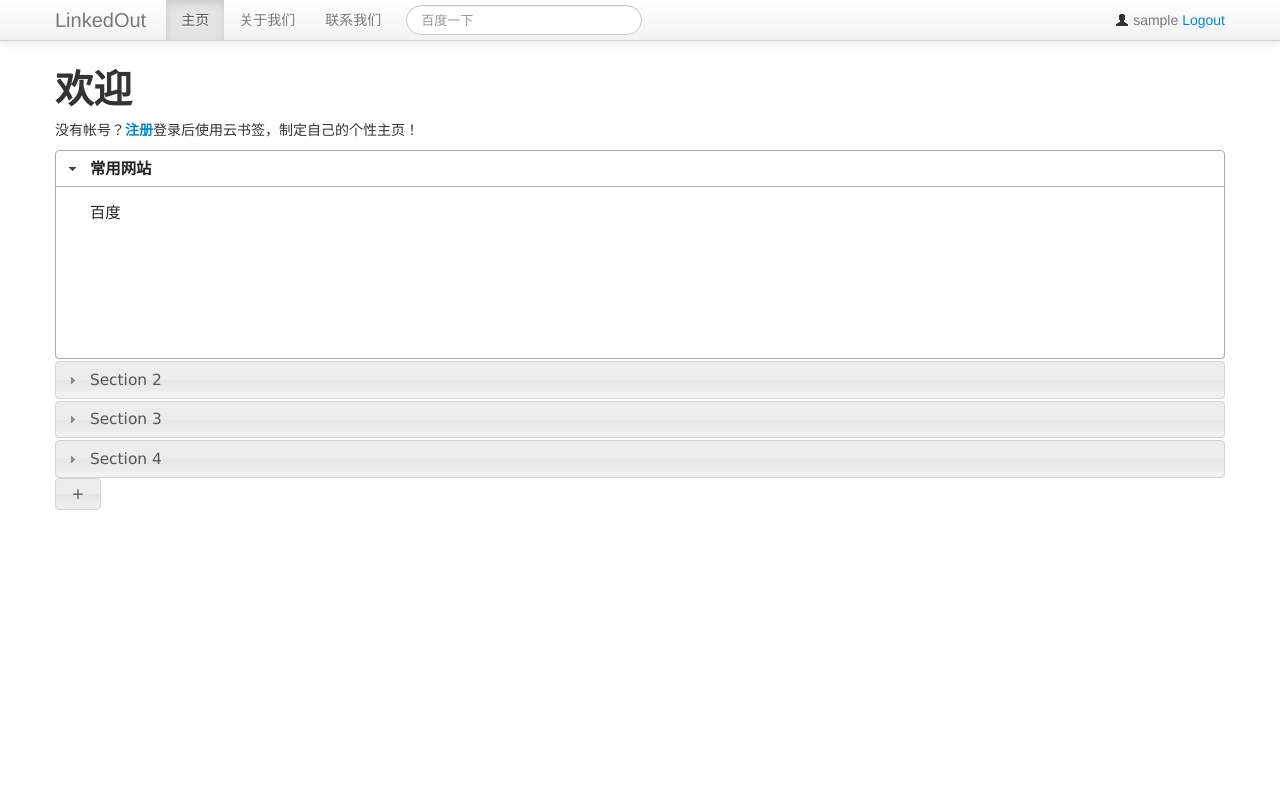
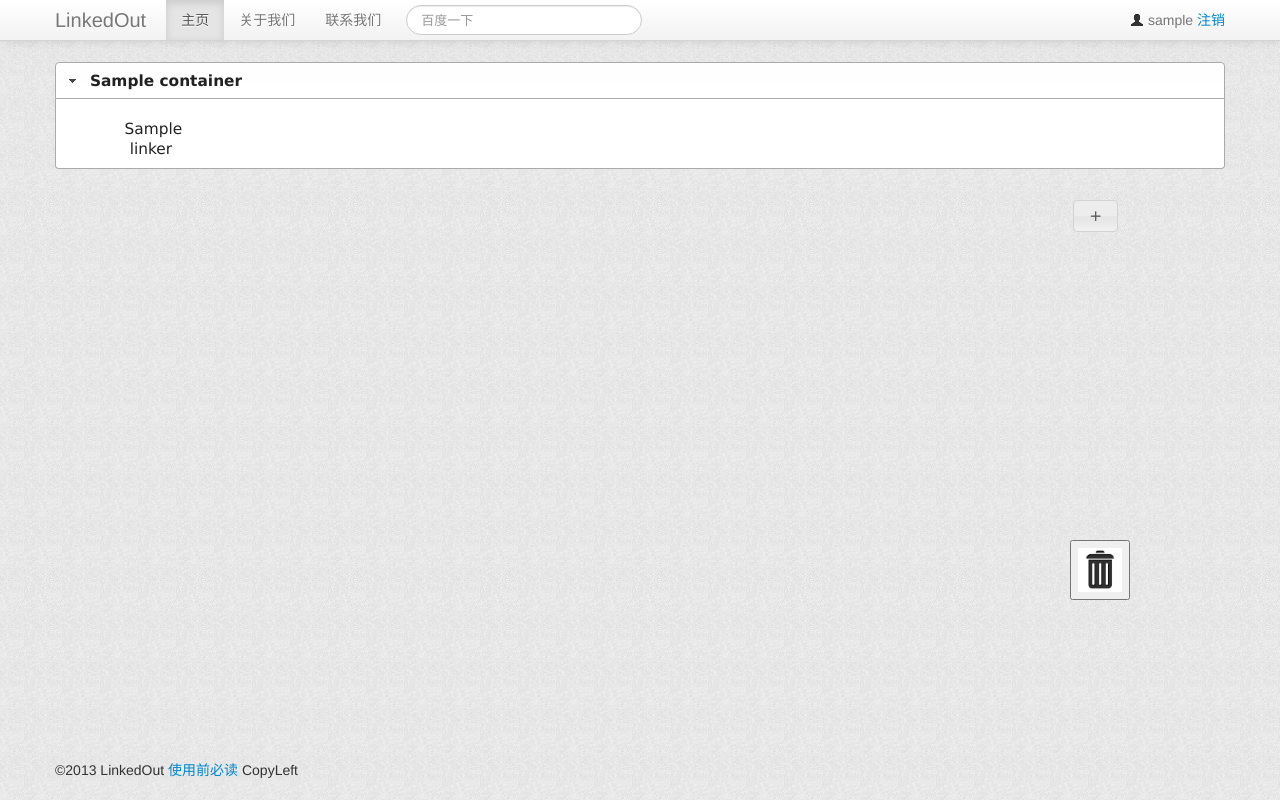
Before and after one commit to liaosiwei/linkedout, a Django app: page / in a window 1280 px wide. Run offline with Django 3.2, Linux system fonts and the light colour scheme; a user stored in the database is signed in; tables that the repository leaves empty hold one stand-in row (values such as "Sample post"); parts of the project's set-up code (start-up, migrations or seed data) failed here and were passed over; some libraries are stand-ins or nearby versions.

Commit message:
go on finish the throughtout function of the linkedout

```diff
--- a/linker/models.py
+++ b/linker/models.py
@@ -18,7 +18,7 @@ class Linker(models.Model):
     opinion = models.CharField(max_length=400, null=True, blank=True)
     votes = models.IntegerField(default=0)
     date = models.DateTimeField('date created', null=True, blank=True)
-    # deleted = models.BooleanField(default=False)
+    deleted = models.BooleanField(default=False)
 
     def __unicode__(self):
         return u'%s: %s' % (self.name, self.link)
--- a/linker/templates/linker/base.html
+++ b/linker/templates/linker/base.html
@@ -14,7 +14,13 @@
     {% block css %} {% endblock %}
     <style type="text/css">
       body {
-        padding-top: 60px; /* 60px to make the container go all the way to the bottom of the topbar */
+      	  background: url({% static 'linker/img/bg_white.png'%}) repeat;
+          padding-top: 60px; /* 60px to make the container go all the way to the bottom of the topbar */
+      }
+      .bottom-line {
+      	  position: absolute;
+      	  bottom: 20px;
+      	  /* right: 400px; */
       }
     </style>
 
@@ -37,11 +43,11 @@
     <div class="navbar navbar-fixed-top">
       <div class="navbar-inner">
         <div class="container">
-          <button type="button" class="btn btn-navbar" data-toggle="collapse" data-target=".nav-collapse">
+<!--           <button type="button" class="btn btn-navbar" data-toggle="collapse" data-target=".nav-collapse">
             <span class="icon-bar"></span>
             <span class="icon-bar"></span>
             <span class="icon-bar"></span>
-          </button>
+          </button> -->
           <div class="nav-collapse collapse">
           	<a class="brand" href="#">LinkedOut</a>
             <ul class="nav">
@@ -57,7 +63,7 @@
             {% if user.is_authenticated %}
             <p class="navbar-text pull-right">
             <a href="#" class="navbar-link"><i class="icon-user"></i> {{ user.username }}  </a>
-            <a href="/auths/logout/">Logout</a>
+            <a href="/auths/logout/">注销</a>
             </p>
             {% else %}
             <form class="navbar-form pull-right" method="post" action="/auths/login/">
@@ -72,10 +78,15 @@
         </div>
       </div>
     </div>
-
     <div class="container">
 	{% block content %}
 	{% endblock %}
+	<div class="bottom-line">
+		&#169;2013 LinkedOut
+		<a href=#>使用前必读</a>
+		<span>CopyLeft</span>
+		<em class=s-bottom-copyright>&nbsp;&nbsp;&nbsp;&nbsp;</em>
+	</div>
     </div> <!-- /container -->
 
     <!-- Le javascript
--- a/linker/templates/linker/index.html
+++ b/linker/templates/linker/index.html
@@ -1,9 +1,42 @@
 {% extends "linker/base.html" %}
 {% load staticfiles %}
+{% load linker_extras %}
 {% block css %}
 	<link href="{% static 'linker/css/jquery-ui.css' %}" rel="stylesheet">
+	<style type="text/css">
+		#sortable { list-style-type: none; margin: 0; padding: 0; width: 450px; }
+  		#sortable li { margin: 3px 3px 3px 20px; padding: 1px; float: left; width: 80px; height: 30px; font-size: 1em; text-align: center; }
+      	#favicon {position: relative; top: -2px; witdth: 40px; height: 14px;}
+      	#create-link {position: absolute; right: 160px; top: 200px;}
+      	#link-trash {
+      		position: absolute; right: 150px; bottom: 200px;
+      		width: 60px; height: 60px;
+      	}
+      }
+  	</style>
 {% endblock %}
 {% block content %}
+	{% if user.is_authenticated %}
+	<div id="accordion">
+		{% for container in container_list %}
+			<h3><strong>
+				{{ container.name }}
+			</strong></h3>
+			<div>
+				<ul id="sortable" id="draggable">
+					{% for link in container.linker_set.all %}
+					{% if not link.deleted %}
+						<li><img id="favicon" src="{{link.link | getFavicon }}" />
+						<a href="{{link.link}}" target="_blank">
+							{{ link.name }}
+						</a></li>
+					{% endif %}
+					{% endfor %}
+				</ul>
+			</div>
+		{% endfor %}
+	</div>
+	{% else %}
 	<h1>欢迎</h1>
 	<p>
 		没有帐号？<a href="auths/register"><strong>注册</strong></a>登录后使用云书签，制定自己的个性主页！
@@ -48,8 +81,9 @@
 				conubia nostra, per inceptos himenaeos.</p>
 		</div>
 	</div>
+	{% endif %}
 	<div id="dialog-form" title="新建书签">
-	  <p class="validateTips">请输入书签归入的类别和该书签的网址</p>
+	  <p class="validateTips"></p>
 
 	  <form>
 	  <fieldset>
@@ -65,6 +99,7 @@
 	  </form>
 	</div>
 	<button id="create-link">+</button>
+	<button id="link-trash" id="droppable"><img src="{% static 'linker/img/trash.jpg' %}" /></button>
 {% endblock %}
 
 {% block js%}
@@ -125,7 +160,7 @@
 			          var bValid = true;
 			          allFields.removeClass( "ui-state-error" );
 
-			          bValid = bValid && checkLength( tip, "分类", 2, 16 );
+			          bValid = bValid && checkLength( container, "分类", 2, 16 );
 			          bValid = bValid && checkLength( name, "名称", 2, 16 );
 			          bValid = bValid && checkLength( address, "网址长度", 6, 80 );
 			          bValid = bValid && checkLength( tip, "个人说明", 0, 100 );
@@ -171,6 +206,14 @@
 			      .click(function() {
 			        $( "#dialog-form" ).dialog( "open" );
 			      });
+			    $( "#sortable" ).sortable();
+			    $( "#sortable" ).disableSelection();
+			    $( "#draggable" ).draggable();
+			    $( "#droppable" ).droppable({
+			        drop: function( event, ui ) {
+			          alert("here");
+			        }
+			      });
 			  })
 	</script>
 {% endblock %}
--- /dev/null
+++ b/linker/templatetags/linker_extras.py
@@ -0,0 +1,13 @@
+from django import template
+
+register = template.Library()
+
+@register.filter
+def getFavicon(url):
+    suffix = ['ac', 'com', 'edu', 'cn', 'gov', 'org', 'mil', 'arpa', 'net', 'biz', 'info', 'pro', 'name', 'coop',
+              'cc', 'tv', 'int', 'us', 'travel', 'idv', 'aero', 'ca', 'jp', 'kr', 'tw']
+    for one in suffix:
+        s = '.'+ one
+        if s in url:
+            return url[:url.find(s)+len(s)] + '/favicon.ico'
+    return ''
--- a/linker/views.py
+++ b/linker/views.py
@@ -9,6 +9,10 @@ from django.views.decorators.csrf import csrf_exempt
 from models import Container, Linker
 
 def home(request):
+    user = request.user
+    if user.is_authenticated():
+        container_list = user.container_set.all()
+        return render(request, 'linker/index.html', {'container_list': container_list})
     return render(request, 'linker/index.html')
 
 @login_required(login_url = '/')
@@ -25,6 +29,8 @@ def ajaxAddUrl(request):
             except:
                 newContainer = Container(user=user, name=post['container'])
                 newContainer.save()
+            if not post['link'].startswith("http"): #http://www.ifeng.com/
+                post['link'] = 'http://' + post['link']
             try:
                 newLinker = Linker.objects.get(link=post['link'])
             except:
```
Also changed, not shown: __init__.py (added), linker/migrations/0004_auto__add_field_linker_deleted.py (added), linker/static/linker/img/bg_white.png (added), linker/static/linker/img/trash.jpg (added), linker/static/linker/img/trash2.jpg (added), linker/static/linker/img/trash3.jpg (added), linker/templatetags/__init__.py (added).
